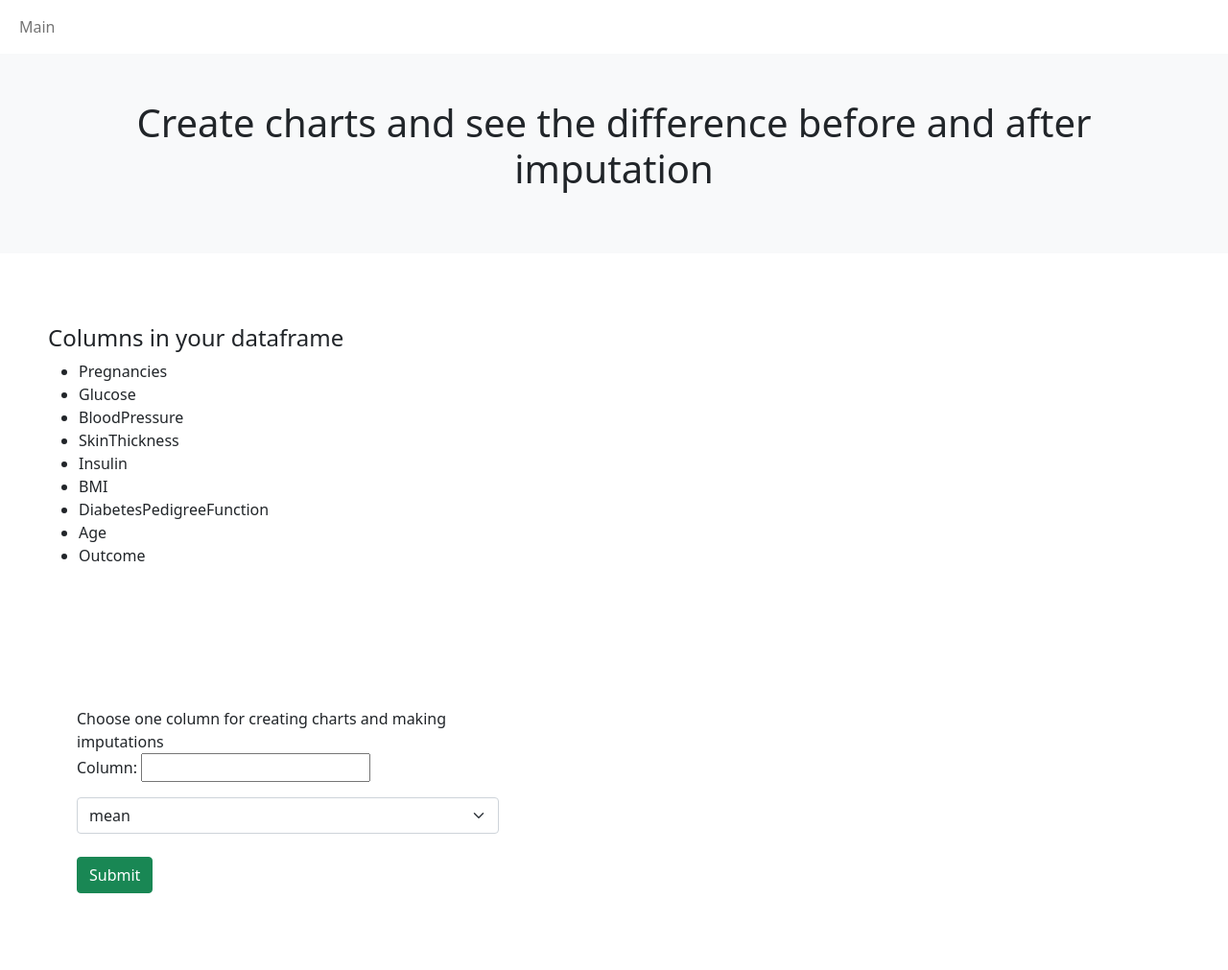
After one commit to KPaulina/MissingDataDashboard, a Django app: page /one_column in a window 1280 px wide. The commit adds this page. Shown: the whole page at 96% size. Run offline with Django 3.2, Linux system fonts and the light colour scheme.

Commit message:
feat: adding functionality to make user choose the number of columns

```diff
--- a/MD_Dashboard/forms.py
+++ b/MD_Dashboard/forms.py
@@ -13,3 +13,16 @@ class MissingDataForm(forms.Form):
     def clean(self):
         cleaned_data = self.cleaned_data
         return cleaned_data
+
+
+class OneColumnImputation(forms.Form):
+    column = forms.CharField()
+
+    def clean_column(self):
+        cleaned_data = self.cleaned_data
+        column = cleaned_data.get('column')
+        return column
+
+    def clean(self):
+        cleaned_data = self.cleaned_data
+        return cleaned_data
--- a/MD_Dashboard/urls.py
+++ b/MD_Dashboard/urls.py
@@ -1,7 +1,11 @@
 from django.urls import path, include
 from . import views
-
+'''
+TO DO: function for one column view
+'''
 
 urlpatterns = [
-    path("", views.data_from_csv, name="index"),
+    path("", views.the_number_of_columns_choice, name="index"),
+    path('one_column', views.one_column_view, name='one-column'),
+    path('two_columns', views.data_from_csv, name='two-columns'),
 ]
--- a/MD_Dashboard/views.py
+++ b/MD_Dashboard/views.py
@@ -1,11 +1,9 @@
 import os.path
-
 import sklearn
-
-from .forms import MissingDataForm
+from .forms import MissingDataForm, OneColumnImputation
 import numpy as np
 import pandas as pd
-from django.shortcuts import render
+from django.shortcuts import render, redirect
 import plotly.graph_objects as go
 import plotly.express as px
 from sklearn.impute import SimpleImputer
@@ -111,6 +109,24 @@ def imputation_strategy(imput_strategy: str, data: pd.DataFrame, column_1: str,
     return data_imputation
 
 
+def the_number_of_columns_choice(request):
+    '''
+    Function created to give user a choice for how many columns imputations is to be done
+    :param request:
+    :return: display the page or redirect to the chosen page
+    '''
+    name = 'diabetes'
+    data = pd.read_csv(f'{DATA_DIR}{name}.csv', sep=',')
+    column_names = data.columns.values.tolist()
+    context = {'column_names': column_names}
+    choice = request.GET.get("choice")
+    if choice == 'one':
+        return redirect(one_column_view)
+    elif choice == 'two':
+        return redirect(data_from_csv)
+    return render(request, 'data_display/display_columns.html', context)
+
+
 def data_from_csv(request):
     '''
     Function that takes data from csv, displays columns and shows charts for this data before and after imputation
@@ -146,30 +162,62 @@ def data_from_csv(request):
     if request.method == "POST":
         form = MissingDataForm(request.POST)
         impu_strategy = request.POST.get('imputation')
-        context.update({'impu_strategy': impu_strategy, 'text': 'Before imputation', 'dashboard_created': True, 'dashboard_not_created': False, 'error': 'This imputation strategy cannot be used here'})
+        print(impu_strategy)
+        context.update({'impu_strategy': impu_strategy, 'text': 'Before imputation', 'dashboard_created': True,
+                         'dashboard_not_created': False, 'error': 'This imputation strategy cannot be used here'})
         if form.is_valid():
             column_1 = form.cleaned_data.get('column_1')
             column_2 = form.cleaned_data.get('column_2')
             context['column1'] = column_1
             context['column2'] = column_2
             # columns_object = MissingDataForm.objects.create(column_1=column_1, column_2=column_2)
-            std_1, std_2 = calculate_std(data, column_1, column_2)
-            context.update({'std1': std_1, 'std2': std_2})
-            quantiles_1, quantiles_2, third_qauntile_1, third_qauntile_2 = calculate_quantiles(data, column_1, column_2)
-            context.update({'first_quantile_1': quantiles_1, 'first_quantile_2': quantiles_2, 'third_quantiles_1': third_qauntile_1, 'third_quantiles_2': third_qauntile_2})
-            min_1, max_1, min_2, max_2 = calculate_min_max(data, column_1, column_2)
-            context.update({'min_1': min_1, 'max_1': max_1, 'min_2': min_2, 'max_2': max_2})
-            data_imputation = imputation_strategy(impu_strategy, data, column_1, column_2)
-            std_im_1, std_im_2 = calculate_std(data_imputation, column_1, column_2)
-            context.update({'std_imputation1': std_im_1, 'std_imputation2': std_im_2})
-            chart_imputation_1, chart_imputation_2 = create_chart(data_imputation, column_1, column_2)
+            std_1, std_2 = calculate_std (data, column_1, column_2)
+            context.update ({'std1': std_1, 'std2': std_2})
+            quantiles_1, quantiles_2, third_qauntile_1, third_qauntile_2 = calculate_quantiles (data, column_1,
+                                                                                                column_2)
+            context.update ({'first_quantile_1': quantiles_1, 'first_quantile_2': quantiles_2,
+                             'third_quantiles_1': third_qauntile_1, 'third_quantiles_2': third_qauntile_2})
+            min_1, max_1, min_2, max_2 = calculate_min_max (data, column_1, column_2)
+            context.update ({'min_1': min_1, 'max_1': max_1, 'min_2': min_2, 'max_2': max_2})
+            data_imputation = imputation_strategy (impu_strategy, data, column_1, column_2)
+            std_im_1, std_im_2 = calculate_std (data_imputation, column_1, column_2)
+            context.update ({'std_imputation1': std_im_1, 'std_imputation2': std_im_2})
+            chart_imputation_1, chart_imputation_2 = create_chart (data_imputation, column_1, column_2)
             context['chart_imputation_1'] = chart_imputation_1
             context['chart_imputation_2'] = chart_imputation_2
-            quantiles_im_1, quantiles_im_2, third_qauntile_im_1, third_qauntile_im_2 = calculate_quantiles(data_imputation, column_1, column_2)
-            context.update({'first_quantile_im_1': quantiles_im_1, 'first_quantile_im_2': quantiles_im_2, 'third_quantiles_im_1': third_qauntile_im_1, 'third_quantiles_im_2':third_qauntile_im_2})
-            imputation_min_1, imputation_max_1, imputation_min_2, imputation_max_2 = calculate_min_max(data_imputation, column_1, column_2)
-            context.update({'imputation_min_1': imputation_min_1, 'imputation_max_1': imputation_max_1, 'imputation_min_2': imputation_min_2, 'imputation_max_2': imputation_max_2})
-            chart, chart2 = create_chart(data, column_1, column_2)
+            quantiles_im_1, quantiles_im_2, third_qauntile_im_1, third_qauntile_im_2 = calculate_quantiles (
+                data_imputation, column_1, column_2)
+            context.update ({'first_quantile_im_1': quantiles_im_1, 'first_quantile_im_2': quantiles_im_2,
+                             'third_quantiles_im_1': third_qauntile_im_1, 'third_quantiles_im_2': third_qauntile_im_2})
+            imputation_min_1, imputation_max_1, imputation_min_2, imputation_max_2 = calculate_min_max (data_imputation,
+                                                                                                        column_1,
+                                                                                                        column_2)
+            context.update ({'imputation_min_1': imputation_min_1, 'imputation_max_1': imputation_max_1,
+                             'imputation_min_2': imputation_min_2, 'imputation_max_2': imputation_max_2})
+            chart, chart2 = create_chart (data, column_1, column_2)
             context['chart'] = chart
             context['chart2'] = chart2
-    return render(request, 'data_display/display_columns.html', context)
+
+    return render(request, 'data_display/two_columns.html', context)
+
+
+def one_column_view(request):
+    name = 'diabetes'
+    data = pd.read_csv(f'{DATA_DIR}{name}.csv', sep=',')
+    column_names = data.columns.values.tolist()
+    form_for_one_column = OneColumnImputation()
+    context = {'column_names': column_names, 'form_for_one_column': form_for_one_column}
+    if form_for_one_column == "POST":
+        '''
+        TO DO: imputation strategy, other stuff: 1st quantile, 3rd quantile, min, max, drawing charts
+        '''
+        form = OneColumnImputation(request.POST)
+        impu_strategy = request.POST.get('imputation')
+        print(impu_strategy)
+        context.update({'one': True, 'choice_if_one_or_two_columns': True})
+        if form.is_valid ():
+            column = form.cleaned_data.get('column')
+            context['column'] = column
+            std = data[column].std ()
+            context.update ({'std': std})
+    return render (request, 'data_display/column_one.html', context)
--- a/static/css/style.css
+++ b/static/css/style.css
@@ -4,13 +4,18 @@
 }
 
 #columns {
-    padding: 20px;
-    width: 300px;
+    padding: 50px;
+    width: 600px;
 }
 
 #form {
     padding: 20px;
-    width: 400px;
+    width: 500px;
+}
+
+#form_one_column {
+    padding: 30px;
+    width: 500px;
 }
 
 #table {
@@ -22,3 +27,9 @@
     width: 1200px;
     text-align: center;
 }
+
+
+#choice {
+    padding: 50px;
+    width: 900px;
+}
--- /dev/null
+++ b/templates/data_display/column_one.html
@@ -0,0 +1,42 @@
+{%  extends "data_display/base.html" %}
+
+
+{% load static %}
+
+{% block title %}
+
+    See the columns in the dataframe
+{%  endblock %}
+
+{% block content %}
+<div id="container">
+    <div id="columns">
+    <h4>Columns in your dataframe</h4>
+    <ul>
+        {% for column in column_names %}
+            <li>{{ column }}</li>
+        {% endfor %}
+    </ul>
+    </div>
+    <div id="choice">
+      <div id="form_one_column">
+            <a>Choose one column for creating charts and making imputations</a><br>
+
+            <form action='one_column' method="POST">
+                {% csrf_token %}
+                {{ form_for_one_column.as_p }}
+                <select name="imputation" class="form-select" aria-label="Default select example">
+                    <option value="mean" class="dropdown-item">mean</option>
+                    <option value="median" class="dropdown-item">median</option>
+                    <option value="most_frequent" class="dropdown-item">most frequent</option>
+                    <option value="constant" class="dropdown-item">constant</option>
+                    <option value="MissForest" class="dropdown-item">miss forest</option>
+                </select>
+                <br>
+                <button type="submit" class="btn btn-success">Submit</button>
+            </form>
+      </div>
+    </div>
+</div>
+</html>
+{% endblock %}
```
Also changed, not shown: templates/data_display/display_columns.html (+6 -77 lines), templates/data_display/two_columns.html (added, +104 -0 lines).
